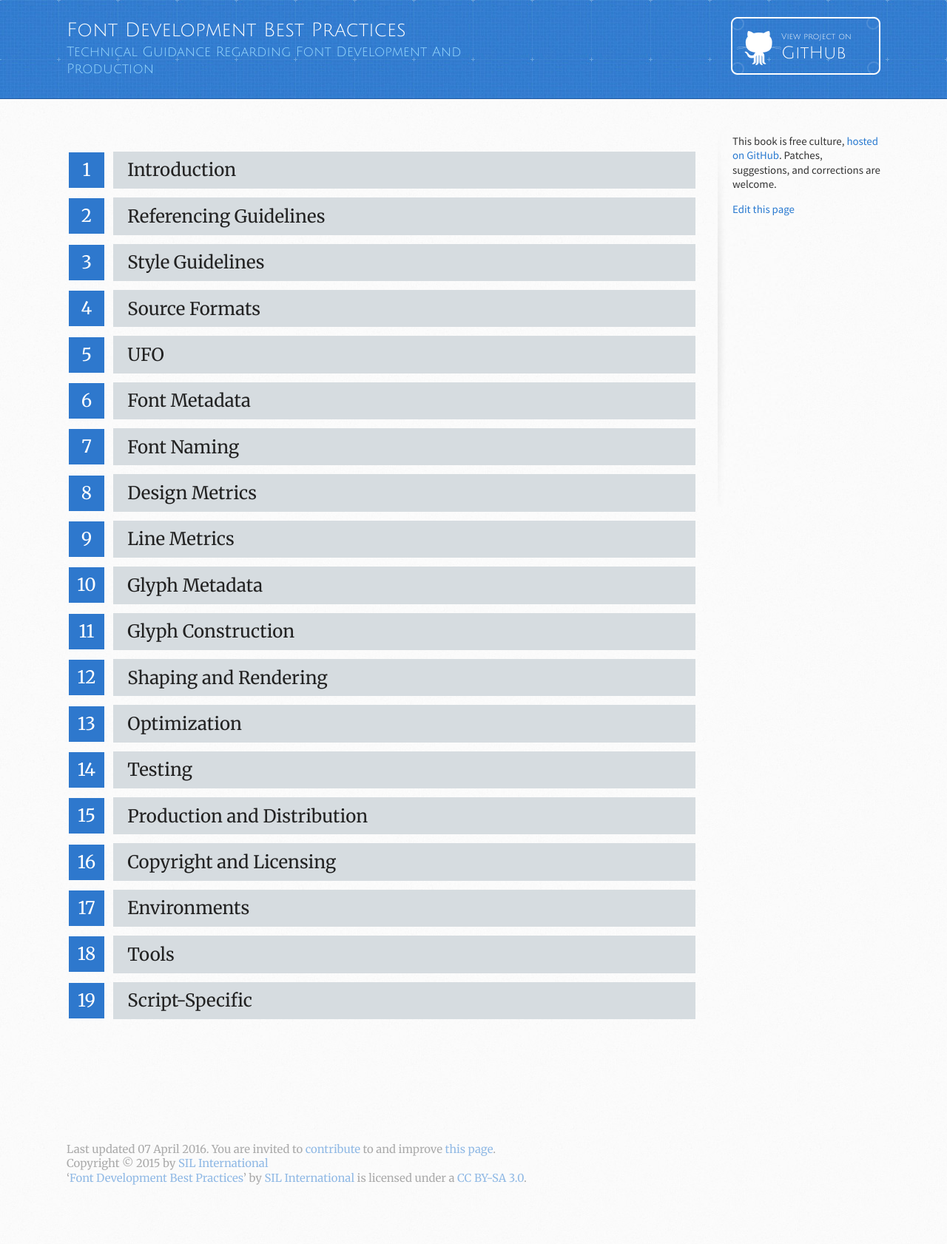
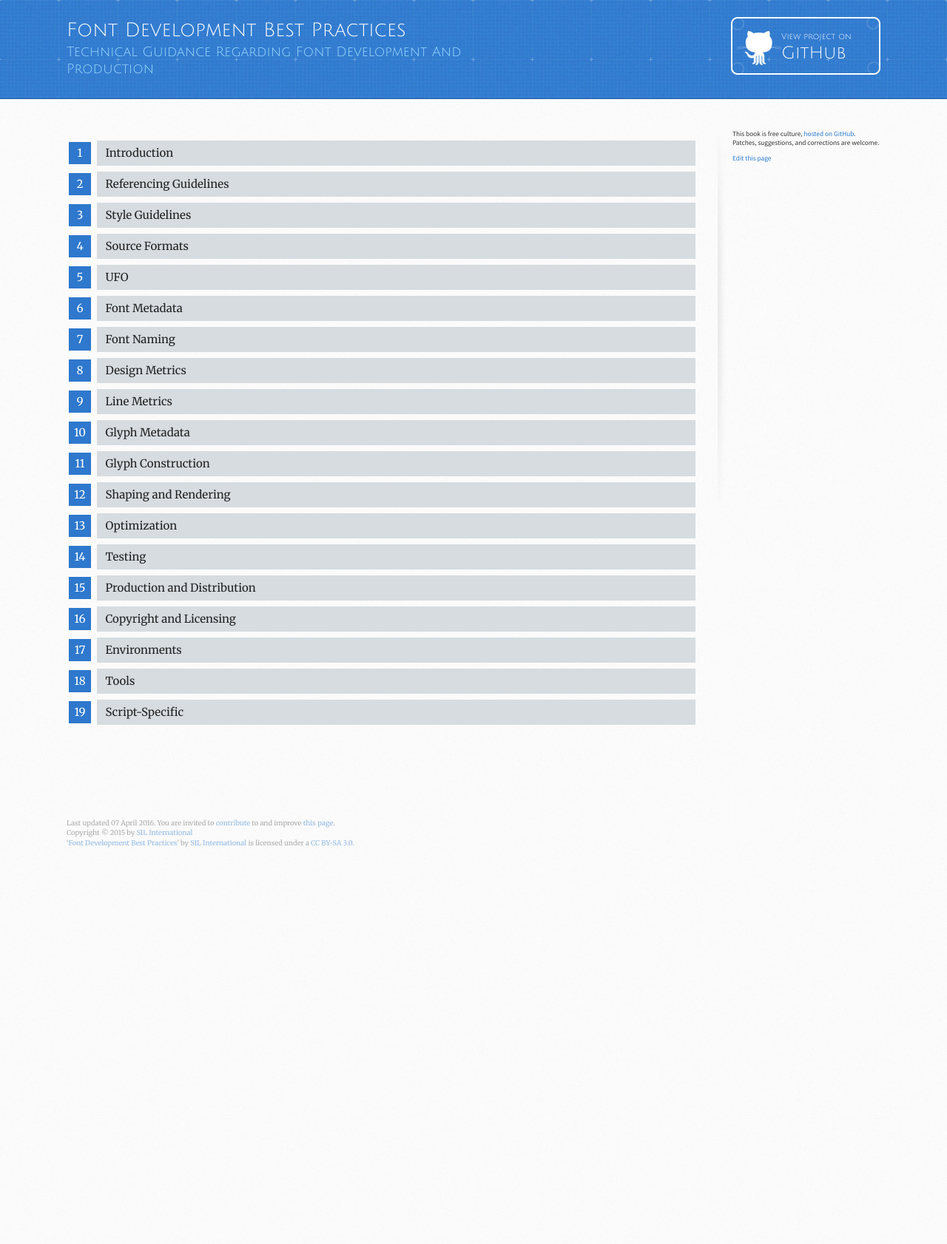
Before and after one commit to silnrsi/FDBP, a Jekyll site: the page built from en-US/index.md, in a window 1280 px wide. Shown: the whole page at 74% size. Built offline with Jekyll 4.4.1, drawn with Linux system fonts in a browser that asks for light colours; after the commit the page ends 1225 px from its top, so only the background shows below that.

Commit message:
Adjusting size

```diff
--- a/assets/stylesheets/stylesheet.css
+++ b/assets/stylesheets/stylesheet.css
@@ -51,8 +51,8 @@ table {
 
 /* LAYOUT STYLES */
 body {
-  font-size: 19px;
-  line-height: 1.3;
+  font-size: 15px;
+  line-height: 1.5;
   background: #FAFAFA url(../images/body-bg.jpg) 0 0 repeat;
   font-family: 'Merriweather', serif;
   font-weight: 400;
@@ -67,7 +67,7 @@ body > div, footer {
 
 @media (min-width: 1170px) {
   body {
-    font-size: 24px;
+    font-size: 15px;
   }
 }
 
```
